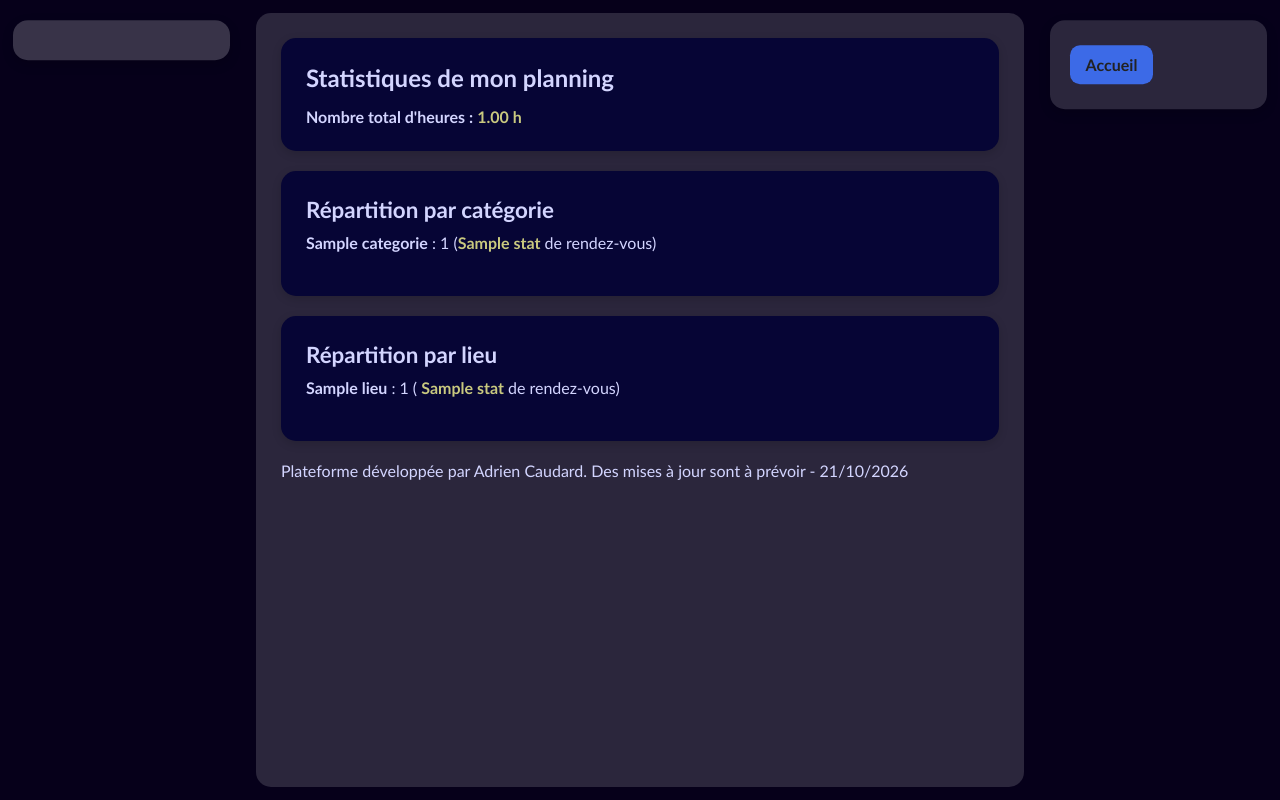
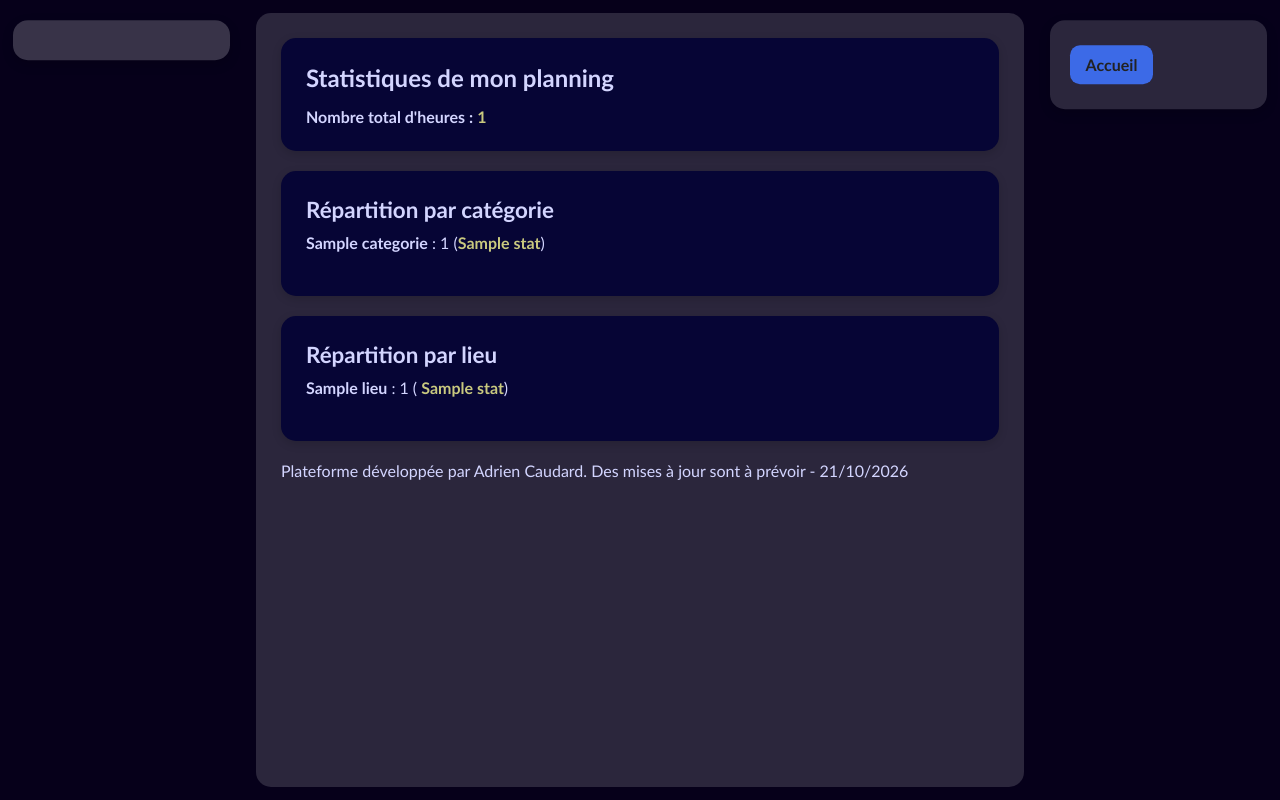
Before and after one commit to AdrienCaudard/TeoCounter, a Flask app: template templates/accueil.html in a window 1280 px wide. Run offline with Flask 3, Linux system fonts and the light colour scheme; the template is opened without the code that fills it: most values are stand-ins (such as "Sample title", 1, 10 or a date in 2020).

Commit message:
V1.1.1 Minor bugs fixed

```diff
--- a/scripts.py
+++ b/scripts.py
@@ -20,7 +20,6 @@ def csv_to_array(file, simplify = True):
             results.append(row)
     i = 0
     while i < len(results):                     # Removes the rows whose title matches one of the filters line 6
-        print(results[i][0].lower(), filtres)
         if results[i][0].lower() in filtres:
             results.pop(i)
         else:
@@ -86,7 +85,6 @@ def get_poportions(data):
             prct = str(round((cptr / get_totaux(data)*100))) + '%'
             if prct == '0%':
                 prct = "<1%"
-            print(prct)
             results[cle][cat] = (prct, algos.get_time_minutes(cptr))
     return results
 
@@ -101,4 +99,4 @@ def get_totaux(data):
 
 def get_data(file, jour1, jour2):
     data = filter_dates(csv_to_array(file), jour1, jour2)
-    return (algos.tri_data(data), get_totaux(data), get_poportions(data))
+    return (algos.tri_data(data), algos.get_time_minutes(get_totaux(data)), get_poportions(data))
--- a/templates/accueil.html
+++ b/templates/accueil.html
@@ -24,7 +24,7 @@
 
                 <p>
                     <strong>Nombre total d'heures :</strong>
-                    <g>{{ "%.2f"|format(total_heures) }} h </g>
+                    <g>{{ total_heures }}</g>
                 </p>
             </div>
             <div class='content'>
@@ -32,7 +32,7 @@
                 {% for categorie, stats in proportions['cat'].items() %}
                     <p>
                         <strong>{{ categorie }}</strong> :
-                        {{ stats[0] }} (<g>{{ stats[1] }}</g> de rendez-vous)
+                        {{ stats[0] }} (<g>{{ stats[1] }}</g>)
                     </p>
                     <br>
                 {% else %}
@@ -44,7 +44,7 @@
                 {% for lieu, stats in proportions['Lieu'].items() %}
                     <p>
                         <strong>{{ lieu }}</strong> :
-                        {{ stats[0] }} ( <g>{{ stats[1] }}</g> de rendez-vous)
+                        {{ stats[0] }} ( <g>{{ stats[1] }}</g>)
                     </p>
                     <br>
                 {% else %}
```
